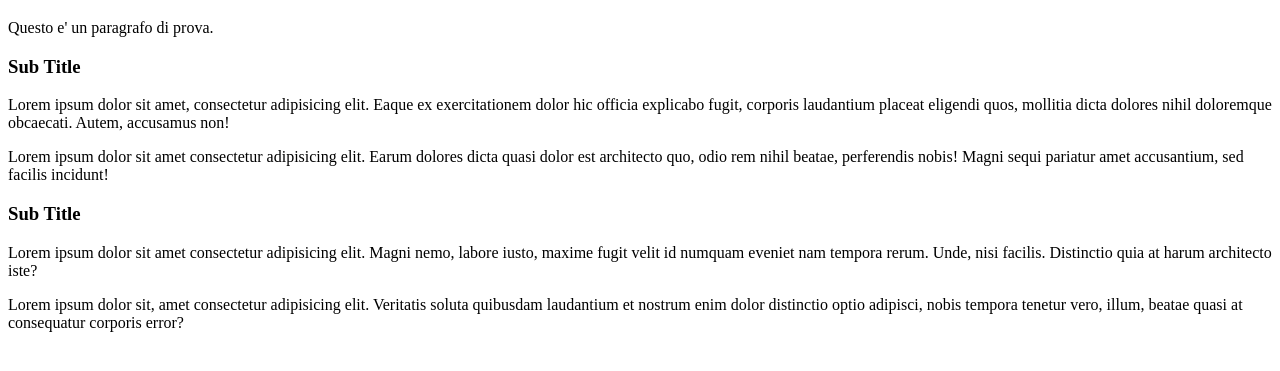
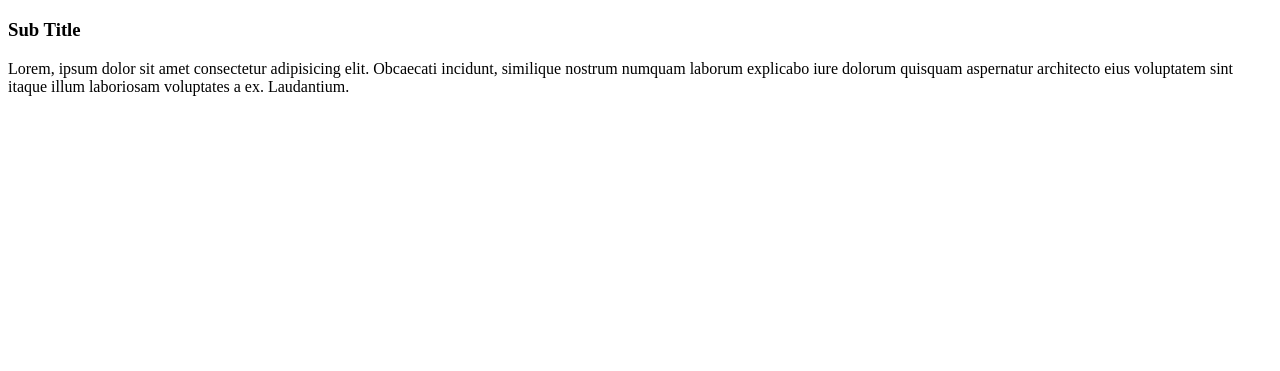
Before and after one commit to peppe-p/htmlcss-hello, a plain HTML site: page index.html in a window 1280 px wide. Shown: the part 61-432 px from the top of the page. Drawn offline with Linux system fonts and the light colour scheme.

Commit message:
Commit di prova n3

```diff
--- a/index.html
+++ b/index.html
@@ -8,14 +8,7 @@
 </head>
 <body>
     <h1>Hello World!</h1>
-    <p>Questo e' un paragrafo di prova.</p>
-
     <h3>Sub Title</h3>
-    <p>Lorem ipsum dolor sit amet, consectetur adipisicing elit. Eaque ex exercitationem dolor hic officia explicabo fugit, corporis laudantium placeat eligendi quos, mollitia dicta dolores nihil doloremque obcaecati. Autem, accusamus non!</p>
-    <p>Lorem ipsum dolor sit amet consectetur adipisicing elit. Earum dolores dicta quasi dolor est architecto quo, odio rem nihil beatae, perferendis nobis! Magni sequi pariatur amet accusantium, sed facilis incidunt!</p>
-
-    <h3>Sub Title </h3>
-    <p>Lorem ipsum dolor sit amet consectetur adipisicing elit. Magni nemo, labore iusto, maxime fugit velit id numquam eveniet nam tempora rerum. Unde, nisi facilis. Distinctio quia at harum architecto iste?</p>
-    <p>Lorem ipsum dolor sit, amet consectetur adipisicing elit. Veritatis soluta quibusdam laudantium et nostrum enim dolor distinctio optio adipisci, nobis tempora tenetur vero, illum, beatae quasi at consequatur corporis error?</p>
+    <p>Lorem, ipsum dolor sit amet consectetur adipisicing elit. Obcaecati incidunt, similique nostrum numquam laborum explicabo iure dolorum quisquam aspernatur architecto eius voluptatem sint itaque illum laboriosam voluptates a ex. Laudantium.</p>
 </body>
 </html>
```
